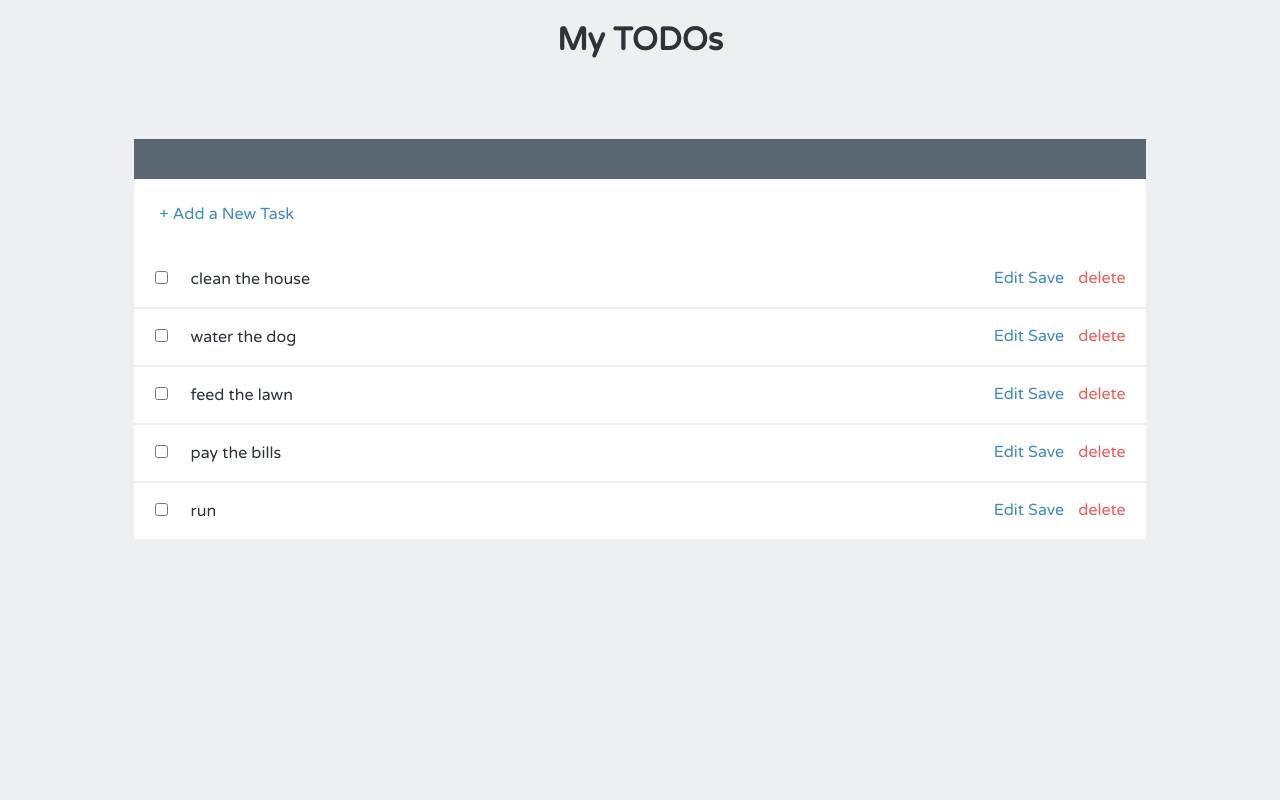
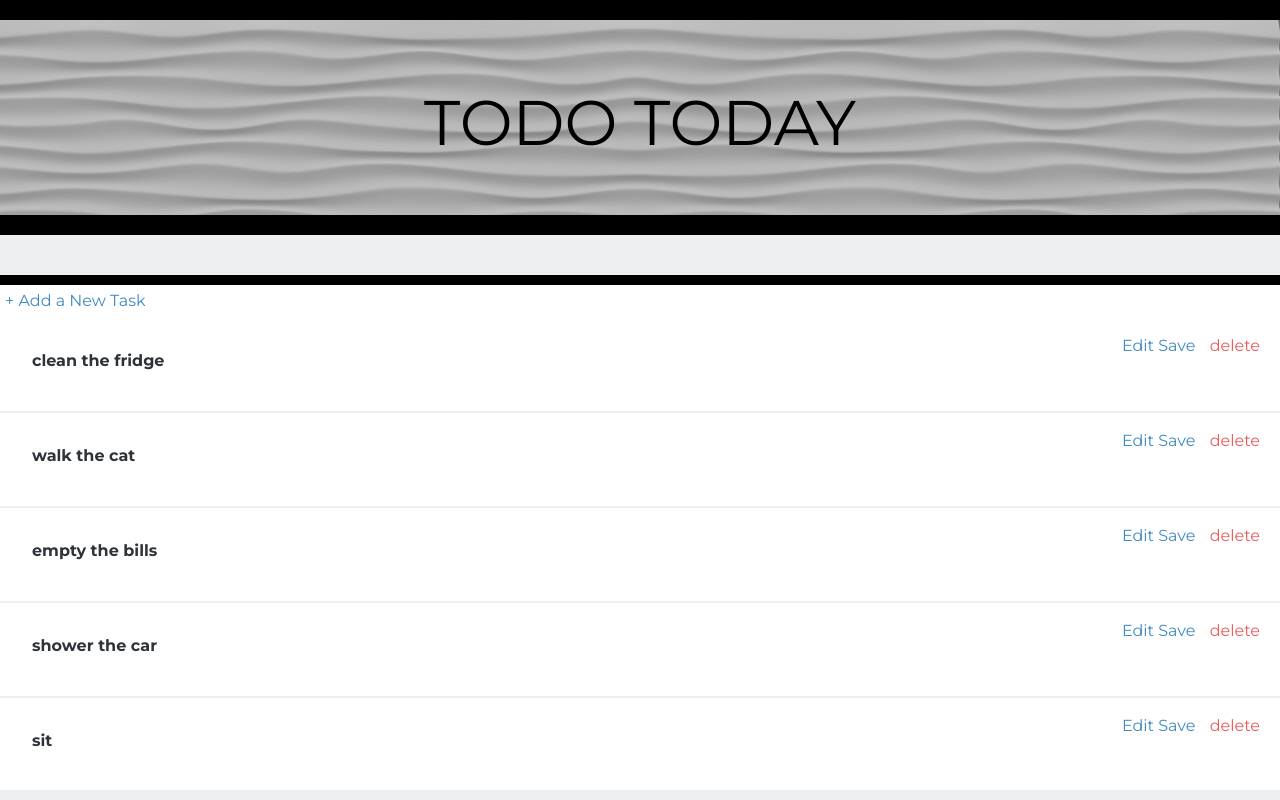
Before and after one commit to jonwalz/angularTodo, a plain HTML site: page public/index.html in a window 1280 px wide. Drawn offline with nearby package versions, Linux system fonts and the light colour scheme.

Commit message:
Initial Commit

```diff
--- a/public/index.html
+++ b/public/index.html
@@ -1,13 +1,22 @@
 <!doctype html>
 <html lang="en">
 <head>
-  <title></title>
-  <link href='https://fonts.googleapis.com/css?family=Varela+Round' rel='stylesheet' type='text/css'>
+    <meta name="viewport" content="initial-scale=1">
+
+    <title>My Fun Todo Times</title>
+    <link rel="stylesheet" href="https://maxcdn.bootstrapcdn.com/bootstrap/3.3.6/css/bootstrap.min.css">
+    <link href='https://fonts.googleapis.com/css?family=Montserrat:400,700' rel='stylesheet' type='text/css'>
     <link href='styles/main.css' rel='stylesheet' type="text/css">
 </head>
 <body ng-app="todoListApp">
-  <h1>My TODOs</h1>
+
+<div class="jumbotron" id="jumboBack">
+    <h1 class="hero">TODO TODAY</h1>
+</div>
+
 <todos></todos>
+
+
 <script src="https://ajax.googleapis.com/ajax/libs/angularjs/1.4.5/angular.min.js" type="text/javascript"></script>
 <script src="scripts/app.js" type="text/javascript"></script>
 <script src="scripts/controllers/main.js" type="text/javascript"></script>
--- a/public/mock/data.json
+++ b/public/mock/data.json
@@ -1,7 +1,7 @@
 [
-    {"name": "clean the house"},
-    {"name": "water the dog"},
-    {"name": "feed the lawn"},
-    {"name": "pay the bills"},
-    {"name": "run"}
+    {"name": "clean the fridge"},
+    {"name": "walk the cat"},
+    {"name": "empty the bills"},
+    {"name": "shower the car"},
+    {"name": "sit"}
   ]
--- a/public/scripts/controllers/main.js
+++ b/public/scripts/controllers/main.js
@@ -1,5 +1,3 @@
-console.log("main.js successfully loaded");
-
 angular.module('todoListApp')
 .controller('mainCtrl', function($scope, dataService){
   $scope.addTodo = function(){
--- a/public/styles/main.css
+++ b/public/styles/main.css
@@ -1,6 +1,6 @@
 body {
   color: #2d3339;
-  font-family: "Varela Round";
+  font-family: 'Montserrat', sans-serif;
   text-align: center;
   background: #edeff0;
   font-size: 16px; }
@@ -11,12 +11,25 @@ a {
   a:hover {
     color: #65a1cc; }
 
+#jumboBack {
+    background: linear-gradient(
+        rgba(200,200,200,0.5),
+        rgba(200,200,200,0.5)),
+        url('../img/back.jpg');
+    border-bottom: 20px solid #000000;
+    border-top: 20px solid #000000;
+}
+
+  .hero {
+      color: #000000 !important;
+  }
+
 .list {
   background: #fff;
   width: 80%;
-  min-width: 500px;
-  margin: 80px auto 0;
-  border-top: 40px solid #5a6772;
+  /*min-width: 500px;*/
+  margin: 40px auto 0;
+  border-top: 10px solid #000000;
   text-align: left; }
   .list .item {
     border-bottom: 2px solid #edeff0;
@@ -26,7 +39,7 @@ a {
       cursor: pointer; }
     .list .item .editing-label {
       margin-left: 5px;
-      font-family: "Varela Round";
+      font-family: 'Montserrat', sans-serif;
       border-radius: 2px;
       font-size: 16px;
       padding: 15px 0 15px 10px;
@@ -51,9 +64,9 @@ a {
     color: #a7b9c4;
     text-decoration: line-through; }
   .list .add {
-    padding: 25px 0 27px 25px; }
+    padding: .5rem 0 .5rem .5rem; }
 
-/*input[type="checkbox"] {
+input[type="checkbox"] {
     display:none;
 }
 input[type="checkbox"] + span {
@@ -67,4 +80,10 @@ input[type="checkbox"] + span {
 }
 input[type="checkbox"]:checked + span {
     background:url(checkbox-filled.svg) left top no-repeat;
-}*/
+}
+
+@media (min-width: 2rem) {
+    .list {
+        width: 100%;
+    }
+}
--- a/public/templates/todos.html
+++ b/public/templates/todos.html
@@ -2,15 +2,21 @@
     <div class="add">
         <a href="" ng-click="addTodo(todo)">+ Add a New Task</a>
     </div>
-      <div class="item" ng-class="{'editing-item': editing, 'completed': todo.completed}" ng-repeat="todo in todos | orderBy: 'completed'" ng-init="todo.completed = false">
-       <input ng-model="todo.completed" type="checkbox"/>
+    <div class="item row" ng-class="{'editing-item': editing, 'completed': todo.completed}"
+         ng-repeat="todo in todos | orderBy: 'completed'" ng-init="todo.completed = false">
+
+        <div class="col-md-12 col-sm-12">
+            <input ng-model="todo.completed" type="checkbox" class="col-sm-4 col-md-6"/>
             <span ng-click="todo.completed = !todo.completed"></span>
-       <label class="editing-label" ng-hide="editing">{{todo.name}}</label>
-       <input ng-change="todo.edited" ng-blur="editing = false;" ng-show="editing" ng-model="todo.name" class="editing-label" type="text"/>
+            <label class="editing-label col-sm-4 col-md-6" ng-hide="editing">{{todo.name}}</label>
+            <input ng-change="todo.edited" ng-blur="editing = false;" ng-show="editing" ng-model="todo.name"
+                   class="editing-label" type="text"/>
             <div class="actions">
                 <a href="" ng-click="editing = !editing">Edit</a>
                 <a href="" ng-click="saveTodos(todo)">Save</a>
                 <a href="" ng-click="deleteTodo(todo, $index)" class="delete">delete</a>
             </div>
         </div>
+
     </div>
+</div>
```
Also changed, not shown: public/img/back.jpg (added). Lines whose indentation alone changed are shown as unchanged.
